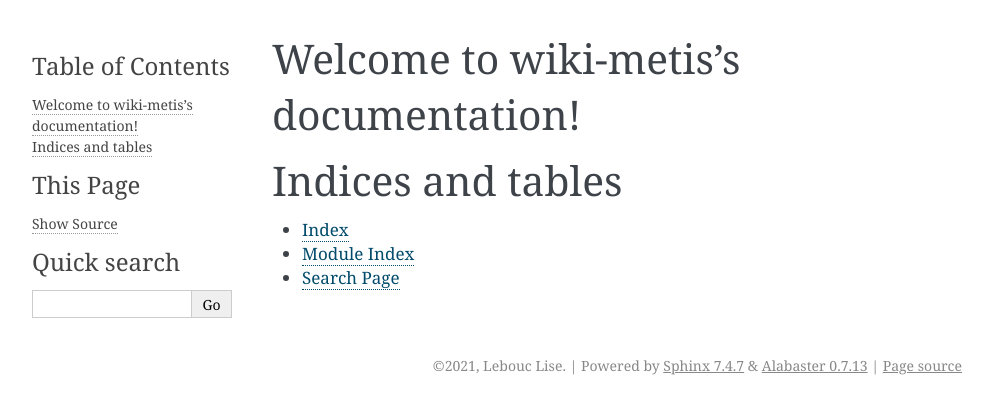
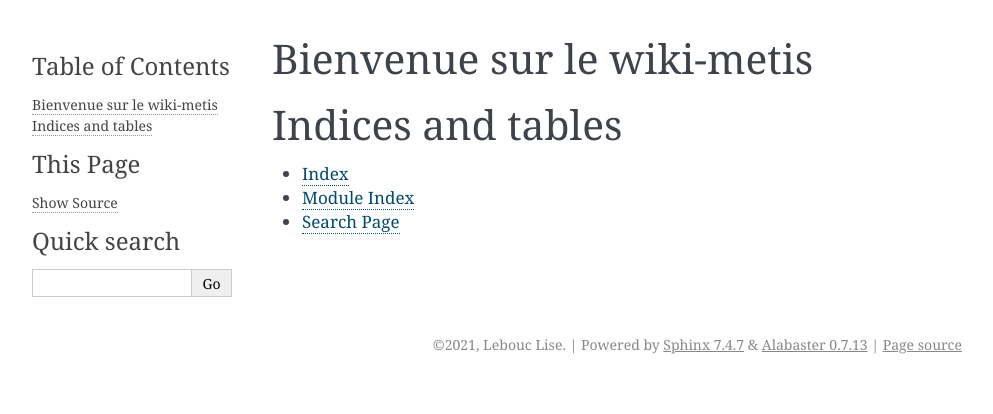
Before and after one commit to lys988/testreadthedocs, a Sphinx documentation site: the page built from docs/index.rst, in a window 1280 px wide. Shown: the top 414 px of the page, without its empty margins (148-1141 px from the left). Built offline with Sphinx 7.4.7, drawn with Linux system fonts in a browser that asks for light colours.

Commit message:
maj index

```diff
--- a/docs/index.rst
+++ b/docs/index.rst
@@ -3,8 +3,8 @@
    You can adapt this file completely to your liking, but it should at least
    contain the root `toctree` directive.
 
-Welcome to wiki-metis's documentation!
-======================================
+Bienvenue sur le wiki-metis
+===========================
 
 .. toctree::
    :maxdepth: 2
```
